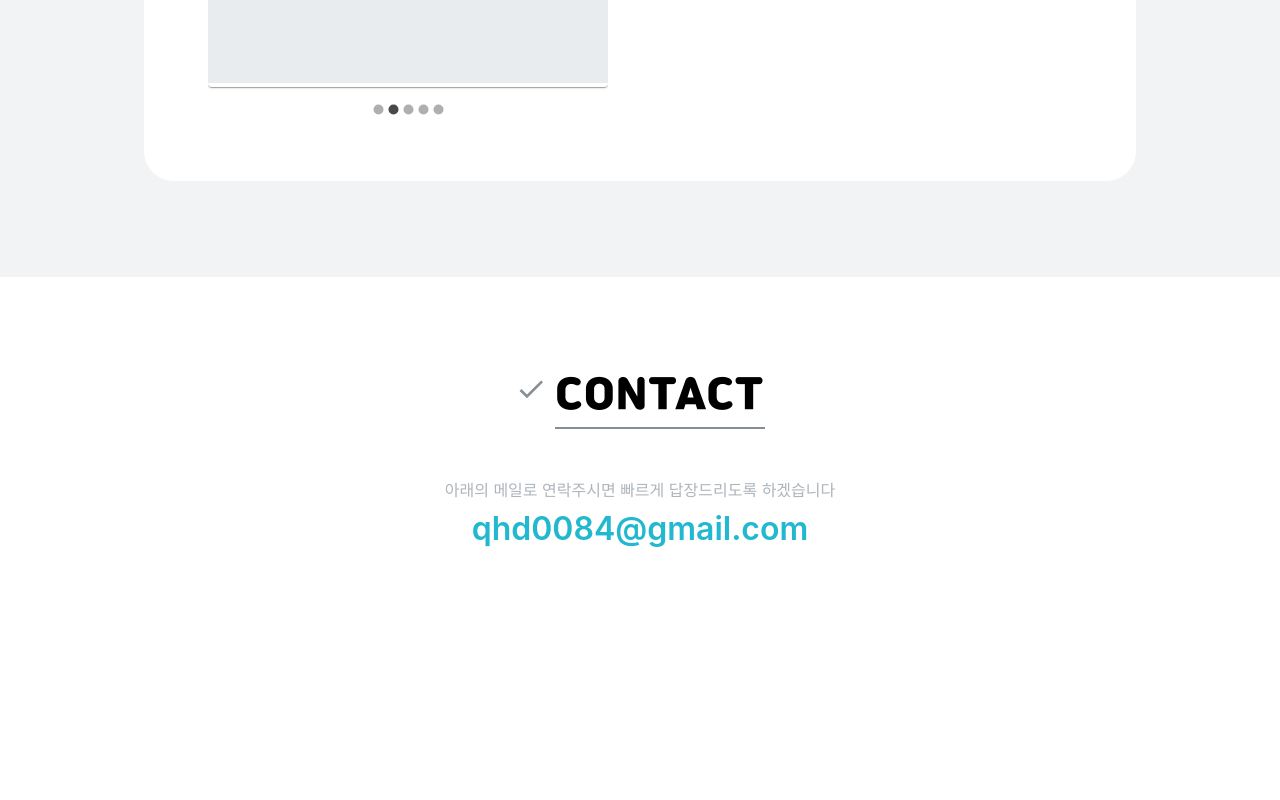
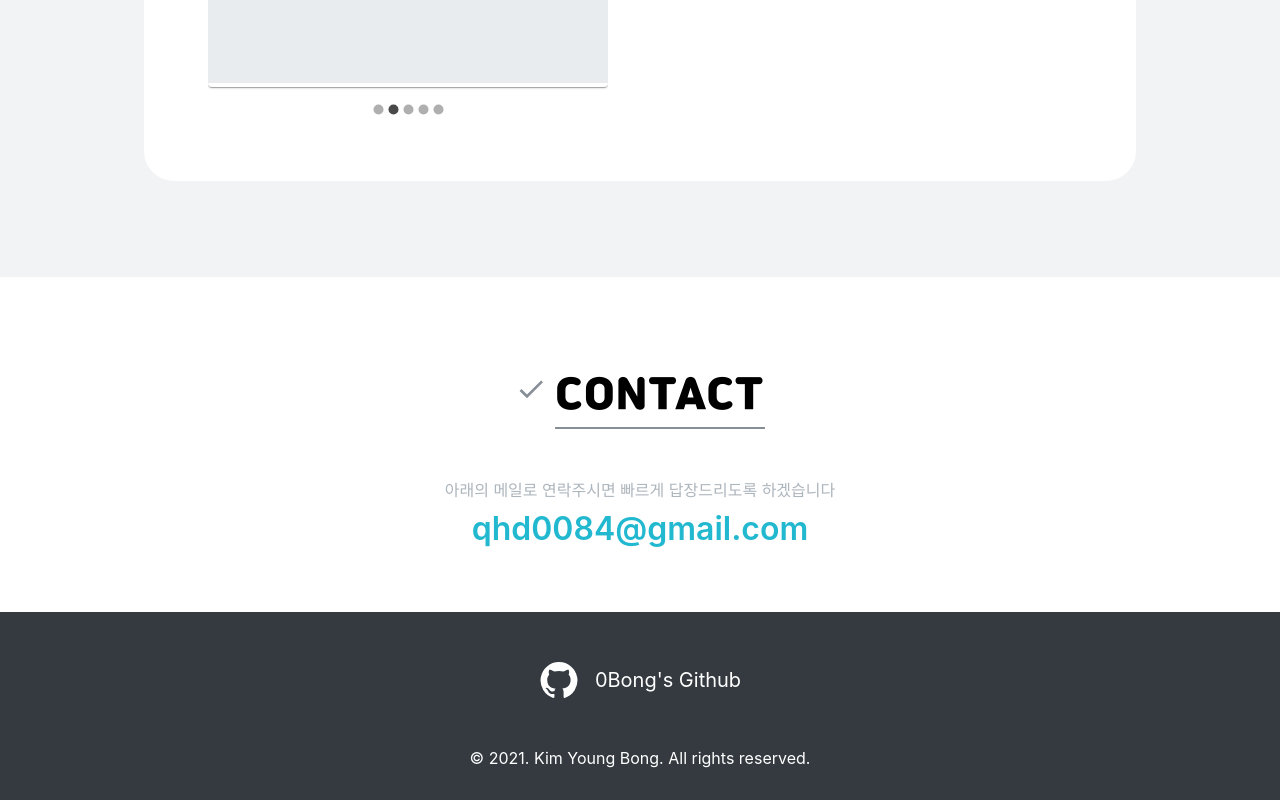
Before and after one commit to Kimyb8870/portfolio, a React (Create React App) app: page / in a window 1280 px wide. Shown: the part 3103-3903 px from the top of the page. Before the commit the page ends 3715 px from the top, so only its background shows below. Built offline with nearby package versions, Linux system fonts and the light colour scheme.

Commit message:
Feature: Footer Section

```diff
--- a/src/App.js
+++ b/src/App.js
@@ -4,6 +4,7 @@ import ContactSection from "./sections/ContactSection";
 import HeroSection from "./sections/HeroSection";
 import SkillSection from "./sections/SkillSection";
 import WorkSection from "./sections/WorkSection";
+import FooterSection from "./sections/FooterSection";
 
 function App() {
   return (
@@ -13,6 +14,7 @@ function App() {
       <SkillSection />
       <WorkSection />
       <ContactSection />
+      <FooterSection />
     </>
   );
 }
--- /dev/null
+++ b/src/components/Footer/index.js
@@ -0,0 +1,17 @@
+import React from "react";
+import { CopyRight, LinkItem, StyledFooter } from "./styles/Footer";
+import GitHubIcon from "@mui/icons-material/GitHub";
+
+const Footer = () => {
+  return (
+    <StyledFooter>
+      <LinkItem href="https://github.com/Kimyb8870" target="_blank">
+        <GitHubIcon />
+        <span>0Bong's Github</span>
+      </LinkItem>
+      <CopyRight>© 2021. Kim Young Bong. All rights reserved.</CopyRight>
+    </StyledFooter>
+  );
+};
+
+export default Footer;
--- /dev/null
+++ b/src/components/Footer/styles/Footer.js
@@ -0,0 +1,33 @@
+import styled from "styled-components/macro";
+import css from "styled-components";
+import palette from "../../../lib/styles/palette";
+
+export const StyledFooter = styled.footer`
+  background: ${palette.gray[8]};
+  padding-top: 3rem;
+  padding-bottom: 2rem;
+`;
+
+export const LinkItem = styled.a`
+  display: flex;
+  justify-content: center;
+  align-items: center;
+
+  .MuiSvgIcon-root {
+    fill: white;
+    width: 2.5rem;
+    height: 2.5rem;
+  }
+
+  span {
+    color: white;
+    font-size: 1.25rem;
+    margin-left: 1rem;
+  }
+`;
+
+export const CopyRight = styled.p`
+  color: white;
+  text-align: center;
+  margin-top: 3rem;
+`;
--- /dev/null
+++ b/src/sections/FooterSection.js
@@ -0,0 +1,8 @@
+import React from "react";
+import Footer from "../components/Footer";
+
+const FooterSection = () => {
+  return <Footer />;
+};
+
+export default FooterSection;
```
